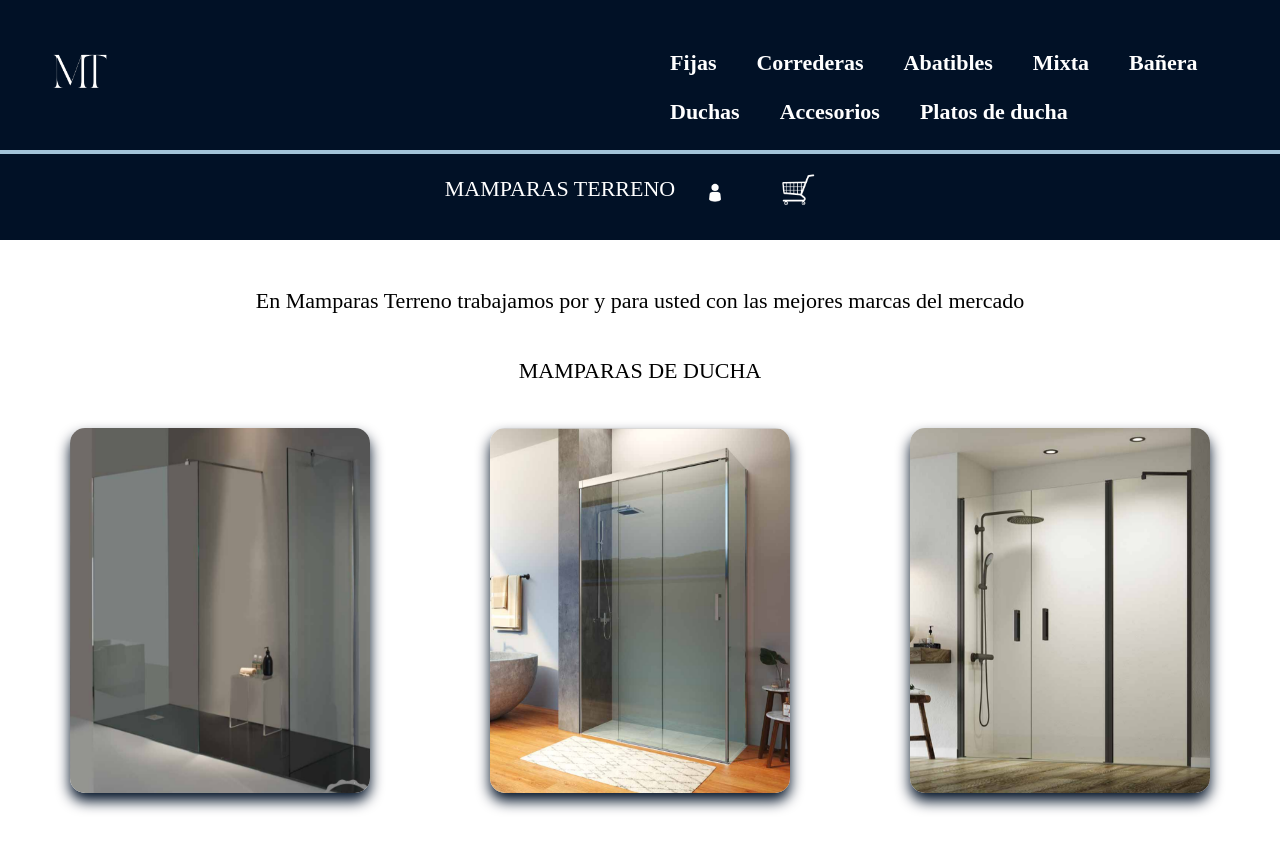
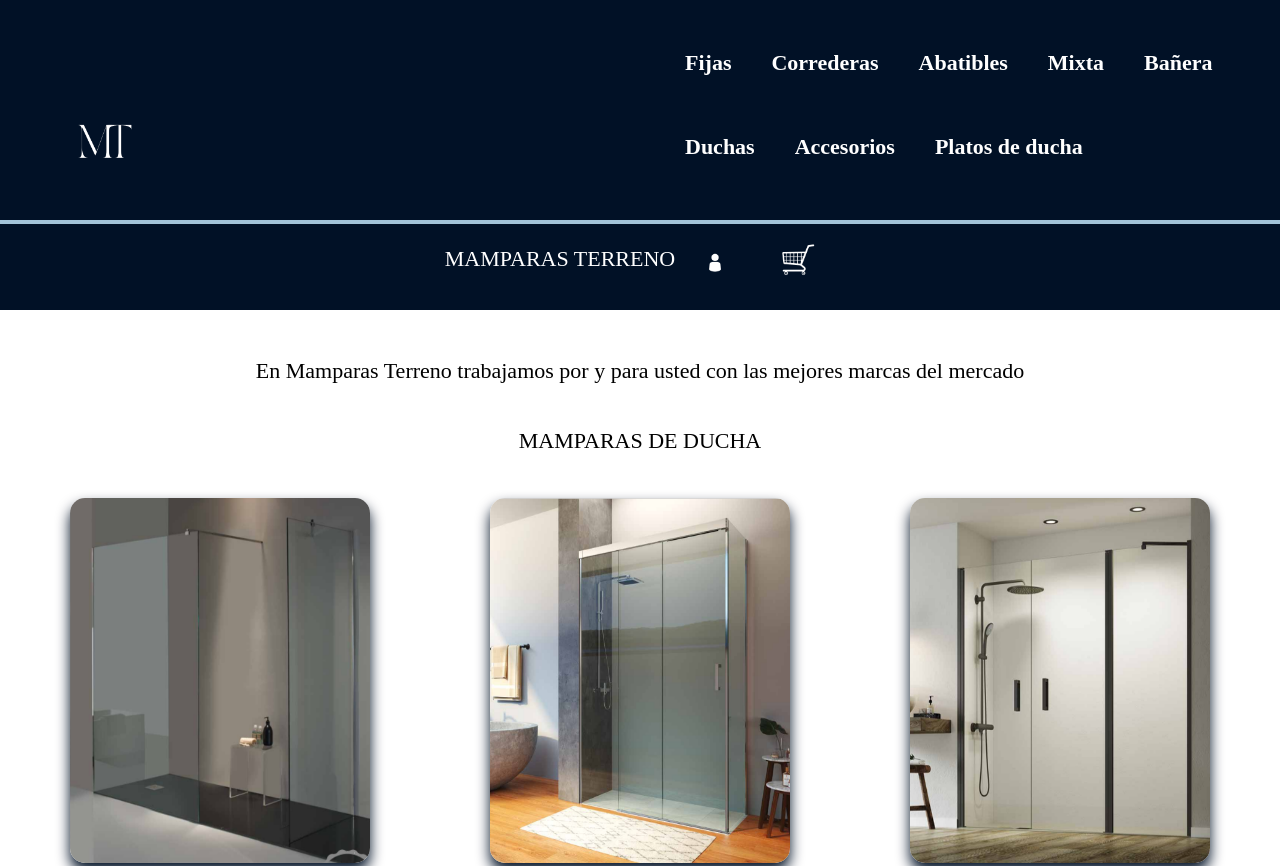
Before and after one commit to Alvarotabouroot/Dise-o, a website built with Parcel: page fuente/html/index.html in a window 1280 px wide. Shown: the top 866 px of the page. Built offline with nearby package versions, Linux system fonts and the light colour scheme; a web font is replaced by a local one.

Commit message:
modified:   fuente/scss/_media.scss

```diff
--- a/fuente/scss/_media.scss
+++ b/fuente/scss/_media.scss
@@ -18,8 +18,12 @@
 }
 @media (min-width: 425px) {
 	.cabecera {
-		ul {
-			margin-right: 20px;
+		flex-wrap: nowrap;
+		img{
+			width: 100px;
+			height: 100px;
+			margin-top: 70px;
+			margin-left: 30px;
 		}
 	}
 }
```
